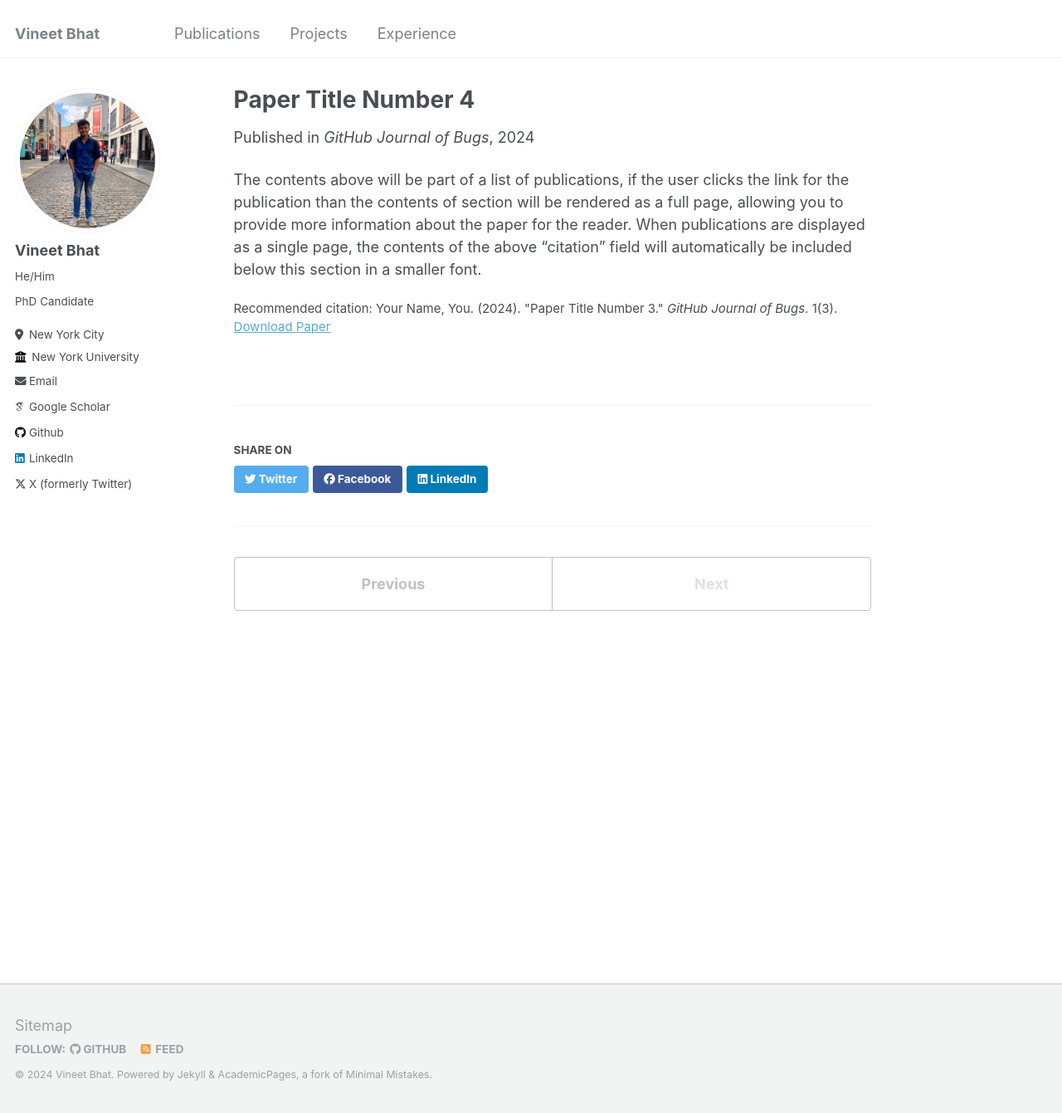
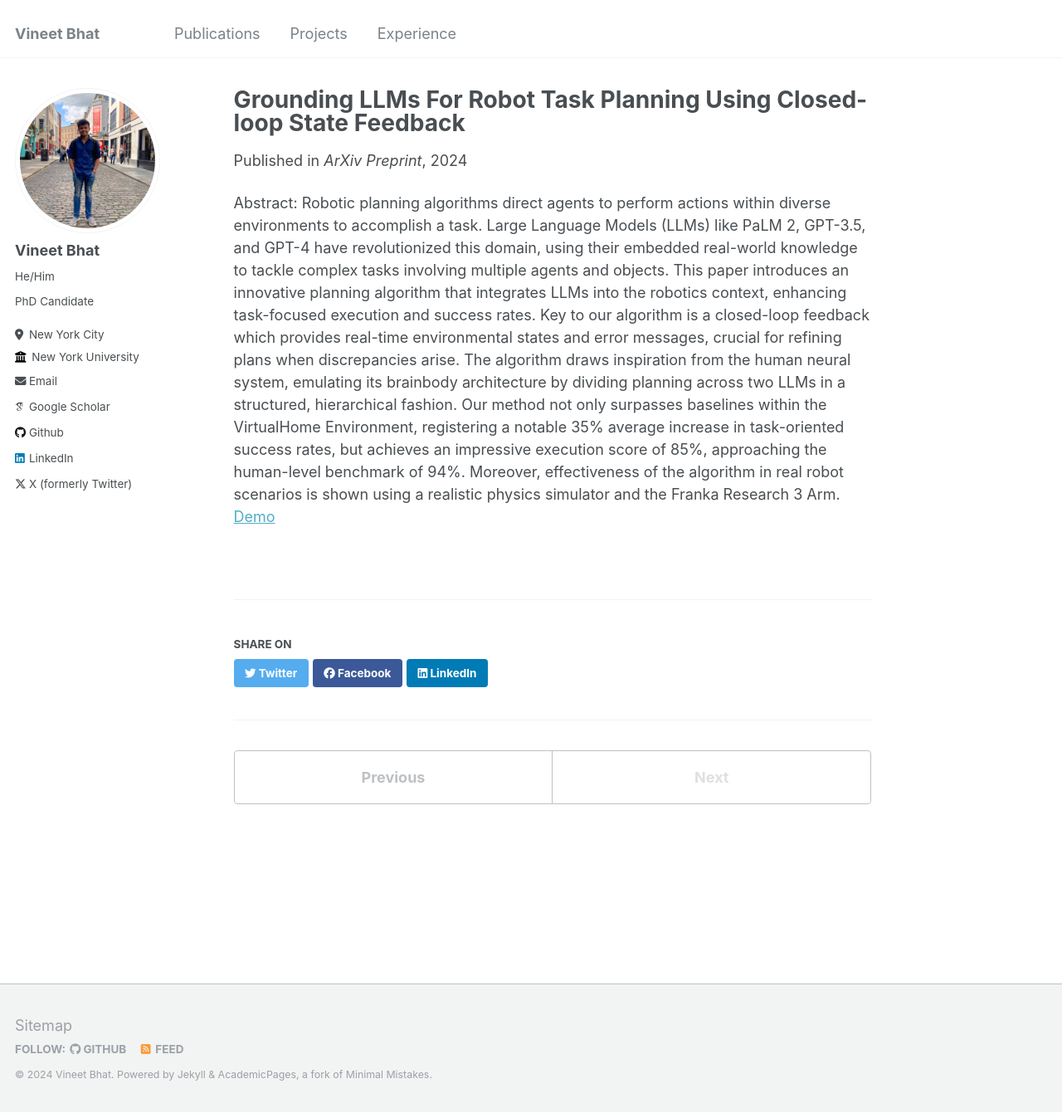
Before and after one commit to vineet2104/vineet2104.github.io, a Jekyll site: the page built from _publications/2024-02-17-paper-title-number-4.md, in a window 1280 px wide and 1341 px high. Shown: the whole window at 83% size. Built offline with Jekyll 4.4.1, drawn with Linux system fonts in a browser that asks for light colours; some web fonts are replaced.

Commit message:
Update 2024-02-17-paper-title-number-4.md

```diff
--- a/_publications/2024-02-17-paper-title-number-4.md
+++ b/_publications/2024-02-17-paper-title-number-4.md
@@ -1,12 +1,13 @@
 ---
-title: "Paper Title Number 4"
+title: "Grounding LLMs For Robot Task Planning
+Using Closed-loop State Feedback"
 collection: publications
-permalink: /publication/2024-02-17-paper-title-number-4
-excerpt: 'This paper is about fixing template issue #693.'
-date: 2024-02-17
-venue: 'GitHub Journal of Bugs'
-paperurl: 'http://academicpages.github.io/files/paper3.pdf'
-citation: 'Your Name, You. (2024). &quot;Paper Title Number 3.&quot; <i>GitHub Journal of Bugs</i>. 1(3).'
+permalink: /publication/BBLLM-Arxiv
+excerpt: 'This paper discusses a novel approach to robotic task planning, using a Two-LLM system for breaking down a complex task into executable plans followed by grounding to the robotic environment. We leverage environmental state information and error messages during execution to guide the LLM planner for task resolution. Our paper achieves improved results in the popular VirtualHome robotic simulation environment'
+date: 2024-02-13
+venue: 'ArXiv Preprint'
+paperurl: 'https://arxiv.org/pdf/2402.08546'
 ---
 
-The contents above will be part of a list of publications, if the user clicks the link for the publication than the contents of section will be rendered as a full page, allowing you to provide more information about the paper for the reader. When publications are displayed as a single page, the contents of the above "citation" field will automatically be included below this section in a smaller font.
+Abstract: Robotic planning algorithms direct agents to perform actions within diverse environments to accomplish a task. Large Language Models (LLMs) like PaLM 2, GPT-3.5, and GPT-4 have revolutionized this domain, using their embedded real-world knowledge to tackle complex tasks involving multiple agents and objects. This paper introduces an innovative planning algorithm that integrates LLMs into the robotics context, enhancing task-focused execution and success rates. Key to our algorithm is a closed-loop feedback which provides real-time environmental states and error messages, crucial for refining plans when discrepancies arise. The algorithm draws inspiration from the human neural system, emulating its brainbody architecture by dividing planning across two LLMs in a structured, hierarchical fashion. Our method not only surpasses
+baselines within the VirtualHome Environment, registering a notable 35% average increase in task-oriented success rates, but achieves an impressive execution score of 85%, approaching the human-level benchmark of 94%. Moreover, effectiveness of the algorithm in real robot scenarios is shown using a realistic physics simulator and the Franka Research 3 Arm. [Demo](http://tinyurl.com/2akwhvf2)
```
